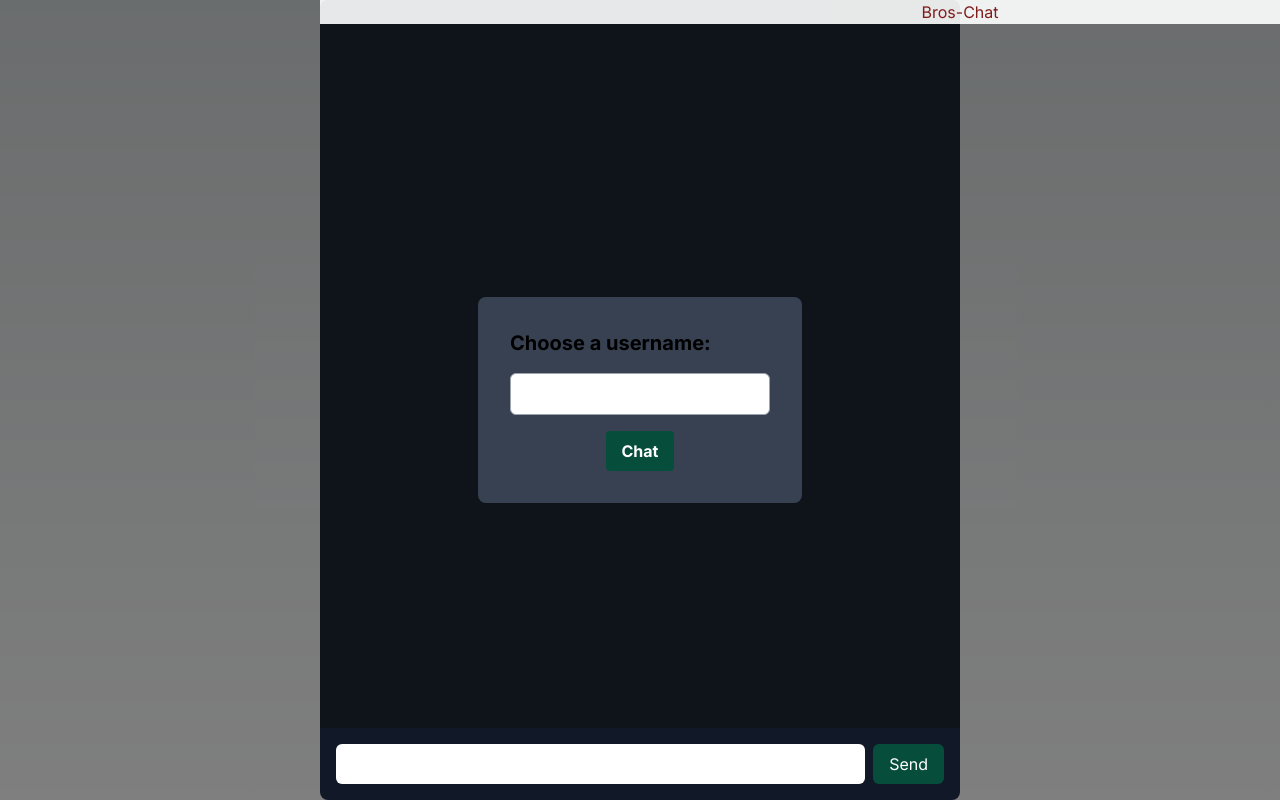
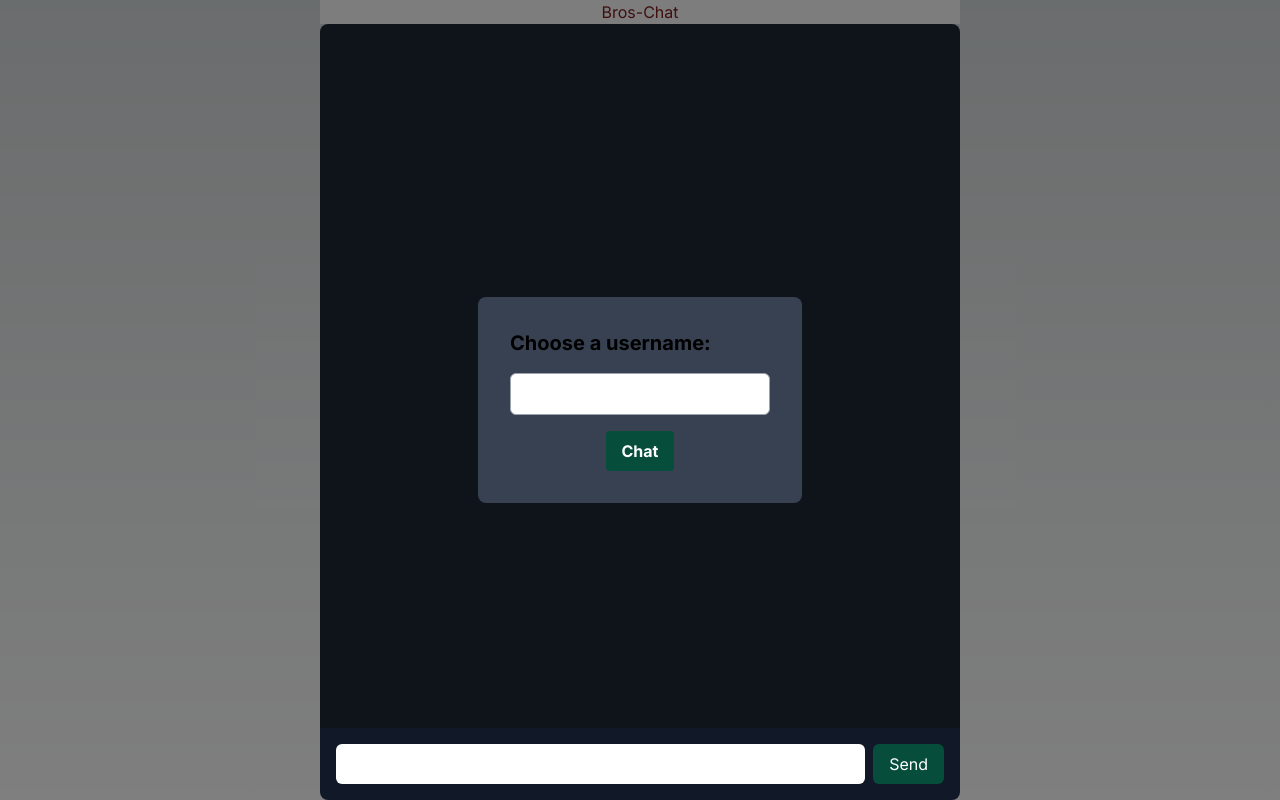
Before and after one commit to hizawye/BrosChat, a Next.js app: page / in a window 1280 px wide. Built offline with nearby package versions, Linux system fonts and the light colour scheme; no server answers.

Commit message:
add header

```diff
--- a/app/Header.tsx
+++ b/app/Header.tsx
@@ -2,7 +2,7 @@ import React from "react";
 
 export const Header = () => {
   return (
-    <div className="fixed bg-white w-full text-center text-red-900 bg-opacity-90">
+    <div className="bg-white w-full text-center text-red-900 bg-opacity-90">
       <p>Bros-Chat</p>
     </div>
   );
```
